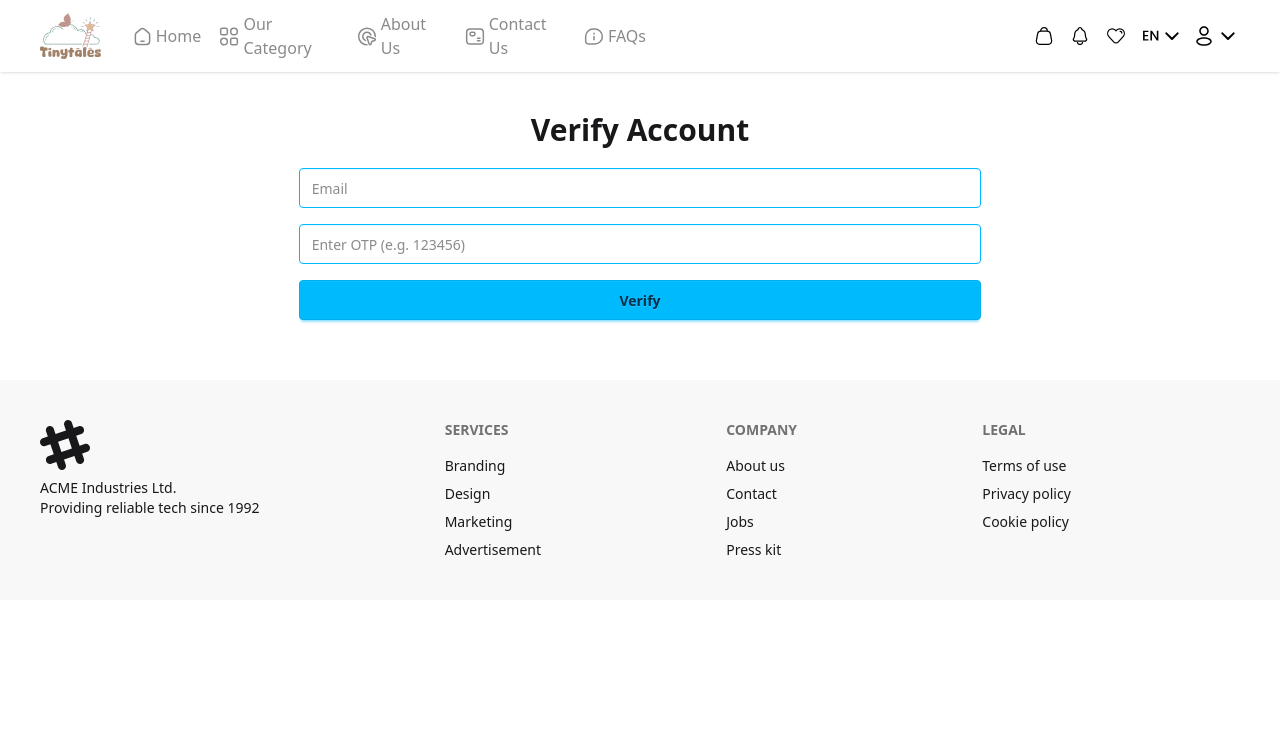
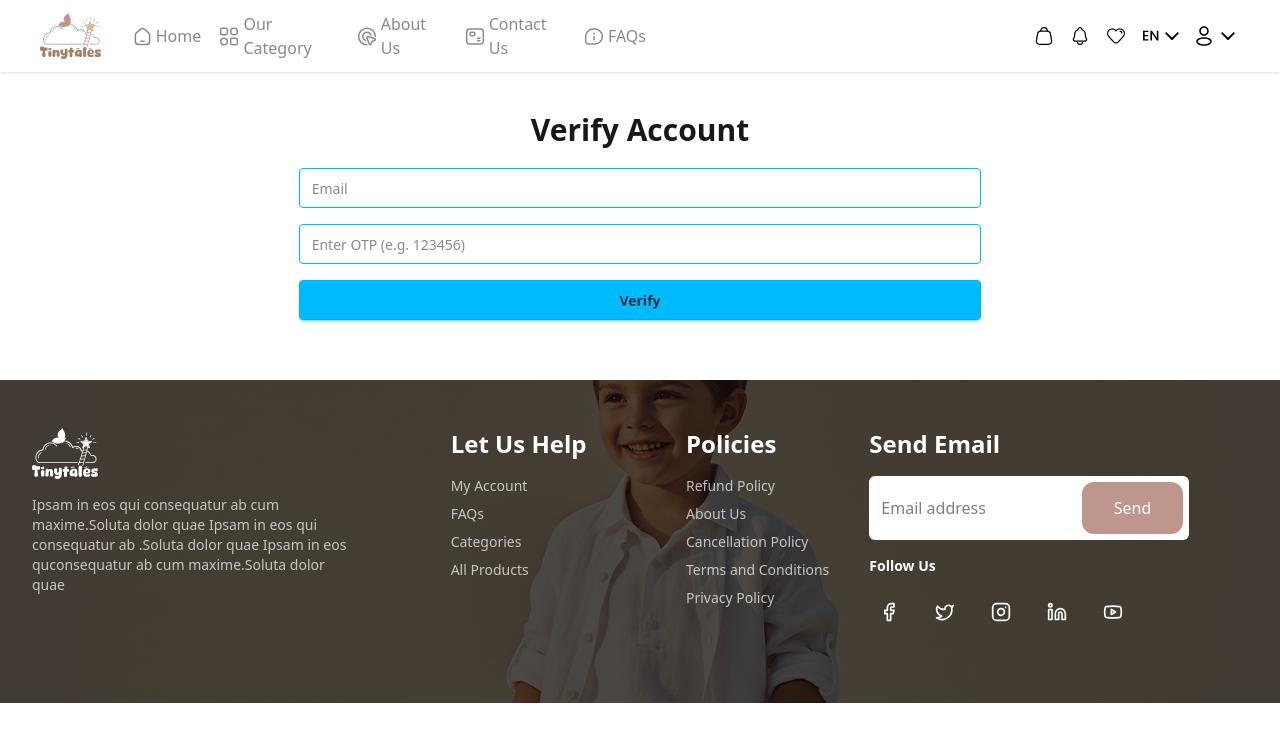
Before and after one commit to Alashmony2/trendline, a Next.js app: page /VerifyAccount in a window 1280 px wide. Shown: the top 742 px of the page. Built offline with nearby package versions, Linux system fonts and the light colour scheme.

Commit message:
handle footer

```diff
--- a/src/app/(pages)/Register/page.jsx
+++ b/src/app/(pages)/Register/page.jsx
@@ -20,7 +20,6 @@ export default function Register() {
             "https://tinytales.trendline.marketing/api/auth/register",
             formik.values
           );
-          console.log("Register success:", data);
           router.push("/VerifyAccount")
         } catch (error) {
           console.log("Register error:", error.response?.data || error.message);
@@ -51,8 +50,7 @@ export default function Register() {
             <form onSubmit={formik.handleSubmit}>
                 <div className="py-5 flex flex-wrap gap-4 justify-center">
                     <input onBlur={formik.handleBlur} onChange={formik.handleChange} value={formik.values.name} name="name" className="input input-info w-4/5" type="text" placeholder="Name" />
-                    {formik.errors.name && formik.touched.name && <p className="text-red-500">{formik.errors.name}</p>}
-                    <input onBlur={formik.handleBlur} onChange={formik.handleChange} value={formik.values.email} name="email" className="input input-info w-4/5" type="email" placeholder="Email" />
+                    {formik.errors.name && formik.touched.name && <p className="text-red-500">{formik.errors.name}</p>}<input onBlur={formik.handleBlur} onChange={formik.handleChange} value={formik.values.email} name="email" className="input input-info w-4/5" type="email" placeholder="Email" />
                     {formik.errors.email && formik.touched.email && <p className="text-red-500">{formik.errors.email}</p>}
                     <input onBlur={formik.handleBlur} onChange={formik.handleChange} value={formik.values.password} name="password" className="input input-info w-4/5" type="password" placeholder="Password" />
                     {formik.errors.password && formik.touched.password && <p className="text-red-500">{formik.errors.password}</p>}
--- a/src/app/(pages)/VerifyAccount/page.jsx
+++ b/src/app/(pages)/VerifyAccount/page.jsx
@@ -13,7 +13,6 @@ export default function VerifyAccount() {
 
   const onSubmit = (values) => {
     if (values.otp === "123456") {
-      alert("Account verified successfully ✅")
       router.push("/Login")
     } else {
       alert("❌ Invalid OTP, please try again.")
--- a/src/app/_components/Footer/Footer.jsx
+++ b/src/app/_components/Footer/Footer.jsx
@@ -1,45 +1,86 @@
+import { Facebook, Instagram, Linkedin, Twitter, Youtube } from "lucide-react";
 
 export default function Footer() {
-    return <>
-        <footer className="footer sm:footer-horizontal bg-base-200 text-base-content p-10">
-            <aside>
-                <svg
-                    width="50"
-                    height="50"
-                    viewBox="0 0 24 24"
-                    xmlns="http://www.w3.org/2000/svg"
-                    fillRule="evenodd"
-                    clipRule="evenodd"
-                    className="fill-current">
-                    <path
-                        d="M22.672 15.226l-2.432.811.841 2.515c.33 1.019-.209 2.127-1.23 2.456-1.15.325-2.148-.321-2.463-1.226l-.84-2.518-5.013 1.677.84 2.517c.391 1.203-.434 2.542-1.831 2.542-.88 0-1.601-.564-1.86-1.314l-.842-2.516-2.431.809c-1.135.328-2.145-.317-2.463-1.229-.329-1.018.211-2.127 1.231-2.456l2.432-.809-1.621-4.823-2.432.808c-1.355.384-2.558-.59-2.558-1.839 0-.817.509-1.582 1.327-1.846l2.433-.809-.842-2.515c-.33-1.02.211-2.129 1.232-2.458 1.02-.329 2.13.209 2.461 1.229l.842 2.515 5.011-1.677-.839-2.517c-.403-1.238.484-2.553 1.843-2.553.819 0 1.585.509 1.85 1.326l.841 2.517 2.431-.81c1.02-.33 2.131.211 2.461 1.229.332 1.018-.21 2.126-1.23 2.456l-2.433.809 1.622 4.823 2.433-.809c1.242-.401 2.557.484 2.557 1.838 0 .819-.51 1.583-1.328 1.847m-8.992-6.428l-5.01 1.675 1.619 4.828 5.011-1.674-1.62-4.829z"></path>
-                </svg>
-                <p>
-                    ACME Industries Ltd.
-                    <br />
-                    Providing reliable tech since 1992
-                </p>
-            </aside>
-            <nav>
-                <h6 className="footer-title">Services</h6>
-                <a className="link link-hover">Branding</a>
-                <a className="link link-hover">Design</a>
-                <a className="link link-hover">Marketing</a>
-                <a className="link link-hover">Advertisement</a>
-            </nav>
-            <nav>
-                <h6 className="footer-title">Company</h6>
-                <a className="link link-hover">About us</a>
-                <a className="link link-hover">Contact</a>
-                <a className="link link-hover">Jobs</a>
-                <a className="link link-hover">Press kit</a>
-            </nav>
-            <nav>
-                <h6 className="footer-title">Legal</h6>
-                <a className="link link-hover">Terms of use</a>
-                <a className="link link-hover">Privacy policy</a>
-                <a className="link link-hover">Cookie policy</a>
-            </nav>
-        </footer>
-    </>
+  return (
+    <footer
+      className="relative bg-[url('/assets/footer/kids.png')] bg-no-repeat bg-cover bg-center text-white py-12"
+      style={{ minHeight: '323px', position: 'relative' }}
+    >
+      <div className="absolute inset-0 bg-[#020202]/70"></div>
+      <div className="relative container mx-auto px-4 md:px-6 lg:px-8 flex flex-col md:flex-row justify-center items-start gap-6 md:gap-10 ">
+        {/* Left side - Logo + Text */}
+        <div className="w-full md:w-1/3 space-y-4">
+          <img src="/assets/footer/logo2.svg" alt="Logo" className="w-[65.95px] h-[51px] " />
+          <p className="text-sm font-medium text-white/70 max-w-xs">
+            Ipsam in eos qui consequatur ab cum maxime.Soluta dolor quae Ipsam in eos qui consequatur ab .Soluta dolor quae Ipsam in eos quconsequatur ab cum maxime.Soluta dolor quae            </p>
+        </div>
+
+        {/* Middle - Links */}
+        <div className="w-full md:flex md:w-1/3 justify-center md:justify-between gap-6 md:gap-10">
+          <div className="mb-6 md:mb-0">
+            <h5 className="font-semibold text-2xl  mb-4">Let Us Help</h5>
+
+            <ul className="space-y-2 font-medium text-white/70 text-sm">
+              <li>My Account</li>
+              <li>FAQs</li>
+              <li>Categories</li>
+              <li>All Products</li>
+            </ul>
+          </div>
+
+          <div>
+            <h5 className="font-semibold text-2xl mb-4">Policies</h5>
+            <ul className="space-y-2 font-medium text-white/70 text-sm">
+              <li>Refund Policy</li>
+              <li>About Us</li>
+              <li>Cancellation Policy</li>
+              <li>Terms and Conditions</li>
+              <li>Privacy Policy</li>
+            </ul>
+          </div>
+        </div>
+
+        {/* Right side - Email */}
+        <div className="w-full md:w-1/3 space-y-4">
+  <h5 className="font-semibold text-2xl">Send Email</h5>
+
+  {/* Input + Button */}
+  <div className="relative flex justify-center w-full max-w-xs h-16">
+    <input
+      type="email"
+      placeholder="Email address"
+      className="p-3 pr-24 rounded-md w-full text-black bg-white"
+    />
+    <button
+      className="absolute right-1.5 top-1.5 bottom-1.5 bg-[#BE968E] text-white px-8 rounded-xl hover:bg-[#a47f72] transition"
+    >
+      Send
+    </button>
+  </div>
+
+  <p className="font-semibold text-sm md:text-left">Follow Us</p>
+
+  {/* Social Icons */}
+  <div className="flex gap-4 justify-center sm:justify-start text-xl">
+    <div className="w-10 h-10 flex items-center justify-center overflow-hidden rounded-full transition cursor-pointer">
+      <Facebook className="w-5 h-5" />
+    </div>
+    <div className="w-10 h-10 flex items-center justify-center  text-white rounded-full transition cursor-pointer">
+      <Twitter className="w-5 h-5" />
+    </div>
+    <div className="w-10 h-10 flex items-center justify-center  text-white rounded-full transition cursor-pointer">
+      <Instagram className="w-5 h-5" />
+    </div>
+    <div className="w-10 h-10 flex items-center justify-center  text-white rounded-full transition cursor-pointer">
+      <Linkedin className="w-5 h-5" />
+    </div>
+    <div className="w-10 h-10 flex items-center justify-center  text-white rounded-full transition cursor-pointer">
+      <Youtube className="w-5 h-5" />
+    </div>
+  </div>
+</div>
+
+      </div>
+    </footer>
+  );
 }
```
Also changed, not shown: public/assets/footer/kids.png (added), public/assets/footer/logo2.svg (added).
